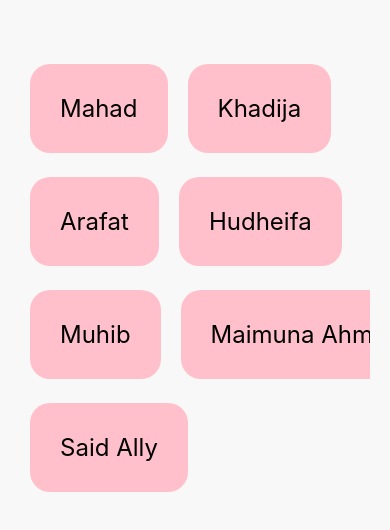
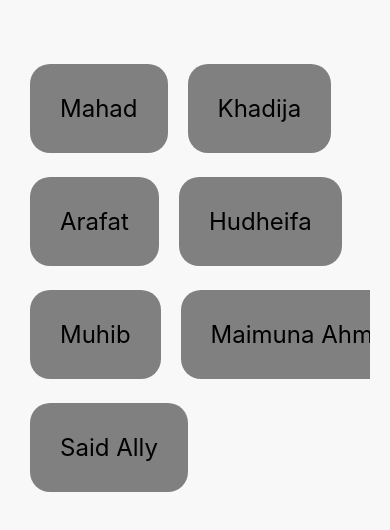
Before and after one commit to Mahad444/firstreactnativeapp, a React Native app: screen / in a window 390 px wide. Shown: the top 530 px of the page. Built offline with nearby package versions, Linux system fonts and the light colour scheme.

Commit message:
adding grey color

```diff
--- a/App.js
+++ b/App.js
@@ -52,7 +52,7 @@ const styles = StyleSheet.create({
     marginHorizontal: 10,
     marginTop: 24,
     padding: 30,
-    backgroundColor: 'pink',
+    backgroundColor: 'grey',
     fontSize: 24,
     borderRadius: 20,
 
```
